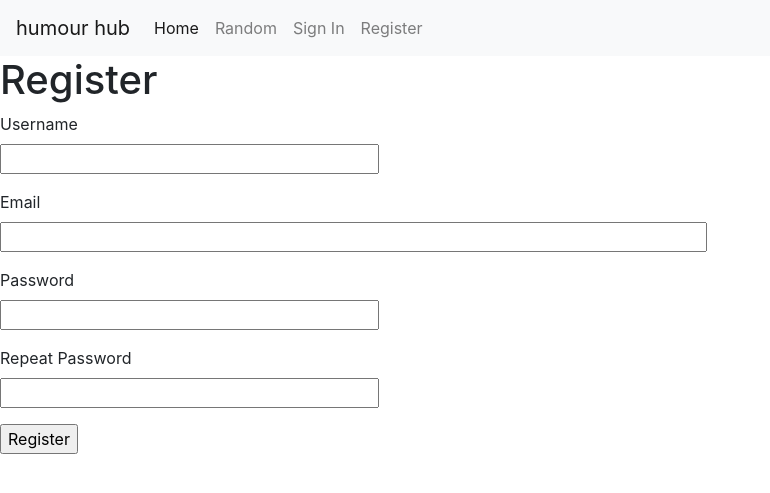
After one commit to louisboswell/loungr, a Flask app: page /register in a window 1280 px wide. The commit adds this page. Shown: the top 493 px of the page, without its empty margins (0-770 px from the left). Run offline with Flask 2, Linux system fonts and the light colour scheme; some libraries are stand-ins or nearby versions.

Commit message:
Logging in and registering workign.

```diff
--- a/app/forms.py
+++ b/app/forms.py
@@ -1,10 +1,28 @@
 from flask_wtf import FlaskForm
-from flask_wtf.recaptcha import validators
 from wtforms import StringField, PasswordField, BooleanField, SubmitField
-from wtforms.validators import DataRequired
+from wtforms.validators import DataRequired, ValidationError, Email, EqualTo
+from app.models import User
 
 class LoginForm(FlaskForm):
     username = StringField('Username', validators=[DataRequired()])
-    password = PasswordField('Password', validator=[DataRequired()])
-    remember = BooleanField('Remember')
+    password = PasswordField('Password', validators=[DataRequired()])
+    remember_me = BooleanField('Remember Me')
     submit = SubmitField('Sign In')
+
+class RegistrationForm(FlaskForm):
+    username = StringField('Username', validators=[DataRequired()])
+    email = StringField('Email', validators=[DataRequired(), Email()])
+    password = PasswordField('Password', validators=[DataRequired()])
+    password2 = PasswordField(
+        'Repeat Password', validators=[DataRequired(), EqualTo('password')])
+    submit = SubmitField('Register')
+
+    def validate_username(self, username):
+        user = User.query.filter_by(username=username.data).first()
+        if user is not None:
+            raise ValidationError('Username already taken.')
+
+    def validate_email(self, email):
+        user = User.query.filter_by(email=email.data).first()
+        if user is not None:
+            raise ValidationError('Email already taken.')
--- a/app/routes.py
+++ b/app/routes.py
@@ -1,10 +1,65 @@
-from flask import render_template
-from app import app
+from flask import render_template, flash, redirect, url_for, request
+from app import app, db
+from app.forms import LoginForm, RegistrationForm
+from flask_login import current_user, login_user, login_required, logout_user
+from app.models import User
+from werkzeug.urls import url_parse
 
 @app.route('/')
-def base():
-    return render_template('login.html')
+@app.route('/index')
+@login_required
+def index():
 
-@app.route('/index')
-def index():
-    return render_template('base.html')
+    posts = [
+        { 'author': {'username': 'Jack'},
+            'body': "What's black and white and read all over?"
+        },
+        { 'author': {'username': 'Conor'},
+            'body': "Penguin in a blender"
+        }
+    ]
+    return render_template('index.html', posts=posts)
+
+@app.route('/login', methods=['GET', 'POST'])
+def login():
+    if current_user.is_authenticated:
+        return redirect(url_for('index'))
+
+    form = LoginForm()
+
+    if form.validate_on_submit():
+        user = User.query.filter_by(username=form.username.data).first()
+
+        if user is None or not user.check_password(form.password.data):
+            return redirect(url_for('login'))
+
+        login_user(user, remember=form.remember_me.data)
+
+        next_page = request.args.get('next')
+        if not next_page or url_parse(next_page).netloc != '':
+            next_page = url_for('index')
+
+        return redirect(next_page)
+
+    return render_template('login.html', form=form)
+
+@app.route('/register', methods=['GET', 'POST'])
+def register():
+    if current_user.is_authenticated:
+        return(redirect(url_for('index')))
+
+    form = RegistrationForm()
+
+    if form.validate_on_submit():
+        user = User(username = form.username.data, email=form.email.data)
+        user.set_password(form.password.data)
+        db.session.add(user)
+        db.session.commit()
+
+        return redirect(url_for('login'))
+    return render_template('register.html', form=form)
+
+@app.route('/logout')
+def logout():
+    logout_user()
+    return redirect(url_for('index'))
--- a/app/templates/base.html
+++ b/app/templates/base.html
@@ -5,32 +5,43 @@
         <script src="https://code.jquery.com/jquery-3.2.1.slim.min.js" integrity="sha384-KJ3o2DKtIkvYIK3UENzmM7KCkRr/rE9/Qpg6aAZGJwFDMVNA/GpGFF93hXpG5KkN" crossorigin="anonymous"></script>
         <script src="https://cdnjs.cloudflare.com/ajax/libs/popper.js/1.12.9/umd/popper.min.js" integrity="sha384-ApNbgh9B+Y1QKtv3Rn7W3mgPxhU9K/ScQsAP7hUibX39j7fakFPskvXusvfa0b4Q" crossorigin="anonymous"></script>
         <script src="https://maxcdn.bootstrapcdn.com/bootstrap/4.0.0/js/bootstrap.min.js" integrity="sha384-JZR6Spejh4U02d8jOt6vLEHfe/JQGiRRSQQxSfFWpi1MquVdAyjUar5+76PVCmYl" crossorigin="anonymous"></script>
-        <title>Base</title>
-    </head>
-    <body>
+        <title>Humour Hub</title>
+        <link rel="shortcut icon" href="{{ url_for('static', filename='favicon.ico') }}">
 
         <nav class="navbar navbar-expand-lg navbar-light bg-light">
-    <a class="navbar-brand" href="#">Navbar</a>
+                <a class="navbar-brand" href="#">humour hub</a>
                 <button class="navbar-toggler" type="button" data-toggle="collapse" data-target="#navbarNav" aria-controls="navbarNav" aria-expanded="false" aria-label="Toggle navigation">
                   <span class="navbar-toggler-icon"></span>
                 </button>
                 <div class="collapse navbar-collapse" id="navbarNav">
                   <ul class="navbar-nav">
                     <li class="nav-item active">
-          <a class="nav-link" href="#">Home <span class="sr-only">(current)</span></a>
+                      <a class="nav-link" href="{{ url_for('index')}}">Home<span class="sr-only">(current)</span></a>
                     </li>
                     <li class="nav-item">
-          <a class="nav-link" href="#">Features</a>
+                      <a class="nav-link" href="#">Random</a>
+                    </li>
+
+                    {% if current_user.is_anonymous %}
+
+                    <li class="nav-item">
+                            <a class="nav-link" href="{{ url_for('login') }}">Sign In</a>
                           </li>
                     <li class="nav-item">
-          <a class="nav-link" href="#">Pricing</a>
+                        <a class="nav-link" href="{{ url_for('register')}}">Register</a>
                         </li>
+                        {% else %}
                     <li class="nav-item">
-          <a class="nav-link disabled" href="#">Disabled</a>
+                      <a class="nav-link" href="#">User</a>
                     </li>
+
+                    <li class="nav-item">
+                      <a class="nav-link" href="{{ url_for('logout') }}">Log Out</a>
+                    </li>
+                    {% endif %}
                   </ul>
                 </div>
               </nav>
-  { % block content %}{ % end block % }
-    </body>
+              {% block content %}{% endblock %}
+    </head>
 </html>
--- /dev/null
+++ b/app/templates/register.html
@@ -0,0 +1,41 @@
+{% extends "base.html" %}
+
+{% block content %}
+    <h1>Register</h1>
+    <form action="" method="post">
+        {{ form.hidden_tag() }}
+        <p>
+            {{ form.username.label }}<br>
+            {{ form.username(size=32) }}<br>
+            {% for error in form.username.errors %}
+            <br>
+            <span style="color: red;">{{ error }}</span>
+            {% endfor %}
+        </p>
+        <p>
+            {{ form.email.label }}<br>
+            {{ form.email(size=64) }}<br>
+            {% for error in form.email.errors %}
+            <br>
+            <span style="color: red;">{{ error }}</span>
+            {% endfor %}
+        </p>
+        <p>
+            {{ form.password.label }}<br>
+            {{ form.password(size=32) }}<br>
+            {% for error in form.password.errors %}
+            <br>
+            <span style="color: red;">{{ error }}</span>
+            {% endfor %}
+        </p>
+        <p>
+            {{ form.password2.label }}<br>
+            {{ form.password2(size=32) }}<br>
+            {% for error in form.password2.errors %}
+            <br>
+            <span style="color: red;">{{ error }}</span>
+            {% endfor %}
+        </p>
+        <p>{{ form.submit() }}</p>
+    </form>
+{% endblock %}
--- a/config.py
+++ b/config.py
@@ -1,4 +1,9 @@
 import os
+basedir = os.path.abspath(os.path.dirname(__file__))
 
 class Config(object):
     SECRET_KEY = os.environ.get('SECRET_KEY') or 'very-secret-key'
+
+    SQLALCHEMY_DATABASE_URI = os.environ.get('DATABASE_URL') or \
+        'sqlite:///' + os.path.join(basedir, 'app.db')
+    SQLALCHEMY_TRACK_MODIFICATIONS = False
```
Also changed, not shown: app/__init__.py (+9 -1 lines), app/models.py (added, +34 -0 lines), app/templates/index.html (added, +15 -0 lines), app/templates/login.html (+27 -0 lines), humourhub.py (+6 -1 lines), app.db (added). Lines whose indentation alone changed are shown as unchanged.
